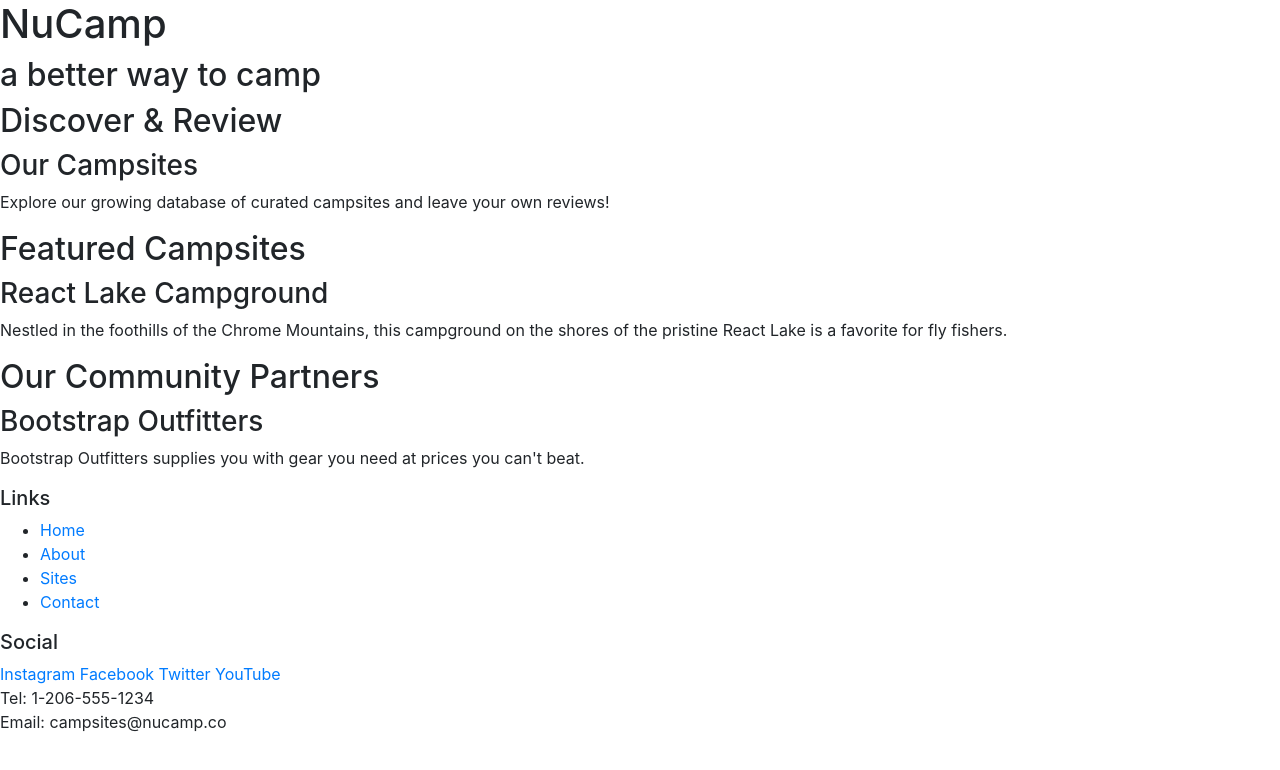
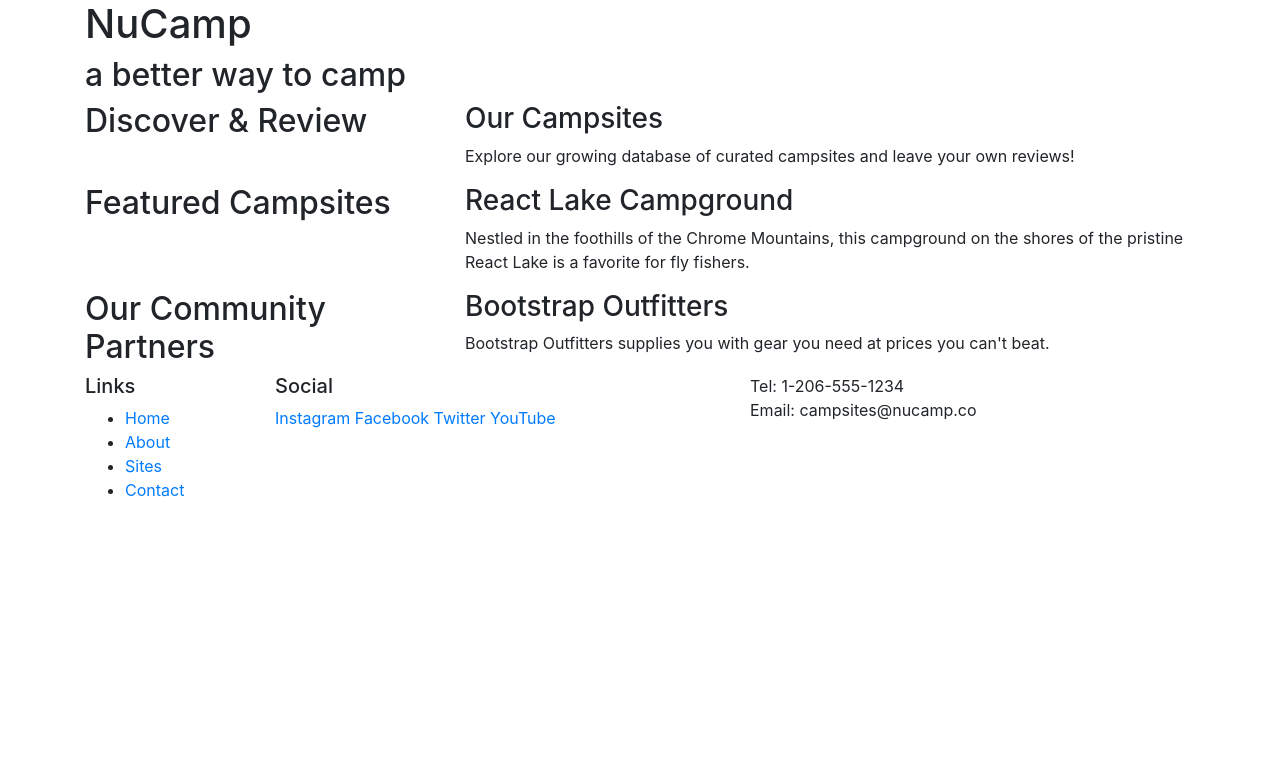
Before and after one commit to Shivani8984/Nucampsite, a website: page index.html in a window 1280 px wide. Drawn offline with nearby package versions, Linux system fonts and the light colour scheme.

Commit message:
Bootstrap Grid

```diff
--- a/index.html
+++ b/index.html
@@ -18,32 +18,53 @@
 <body>
 
     <header>
-        <div>
+        <div class="container">
+            <div class="row">
+                <div class="col">
                     <h1>NuCamp</h1>
                     <h2>a better way to camp</h2>
                 </div>
+            </div>
+
+        </div>
     </header>
 
-    <div>
+    <div class="container">
+        <div class="row">
+            <div class="col-sm-4 col-med-3">
                 <h2>Discover & Review</h2>
+            </div>
+            <div class="col">
                 <h3>Our Campsites</h3>
                 <p>Explore our growing database of curated campsites and leave your own reviews!</p>
             </div>
+        </div>
 
-    <div>
+        <div class="row">
+            <div class="col-sm-4 col-med-3">
                 <h2>Featured Campsites</h2>
+            </div>
+            <div class="col">
                 <h3>React Lake Campground</h3>
                 <p>Nestled in the foothills of the Chrome Mountains, this campground on the shores of the pristine React Lake is a favorite for fly fishers.</p>
             </div>
+        </div>
 
-    <div>
+        <div class="row">
+            <div class="col-sm-4 col-med-3">
                 <h2>Our Community Partners</h2>
+            </div>
+            <div class="col">
                 <h3>Bootstrap Outfitters</h3>
                 <p>Bootstrap Outfitters supplies you with gear you need at prices you can't beat.</p>
             </div>
+        </div>
+    </div>
 
     <footer>
-        <div>
+        <div class="container">
+            <div class="row">
+                <div class="col-4 col-sm-2">
                     <h5>Links</h5>
                     <ul>
                         <li><a href="#">Home</a></li>
@@ -52,16 +73,18 @@
                         <li><a href="#">Contact</a></li>
                     </ul>
                 </div>
-        <div>
+                <div class="col-6 col-sm-5">
                     <h5>Social</h5>
                     <a href="http://instagram.com/">Instagram</a>
                     <a href="http://facebook.com/">Facebook</a>
                     <a href="http://twitter.com/">Twitter</a>
                     <a href="http://youtube.com/">YouTube</a>
                 </div>
-        <div>
+                <div class="col-sm-4">
                     Tel: 1-206-555-1234<br />
                     Email: campsites@nucamp.co
+                </div>
+            </div>
         </div>
     </footer>
 
```
Also changed, not shown: bootstrap-grid-example.html (added, +27 -0 lines). Lines whose indentation alone changed are shown as unchanged.
